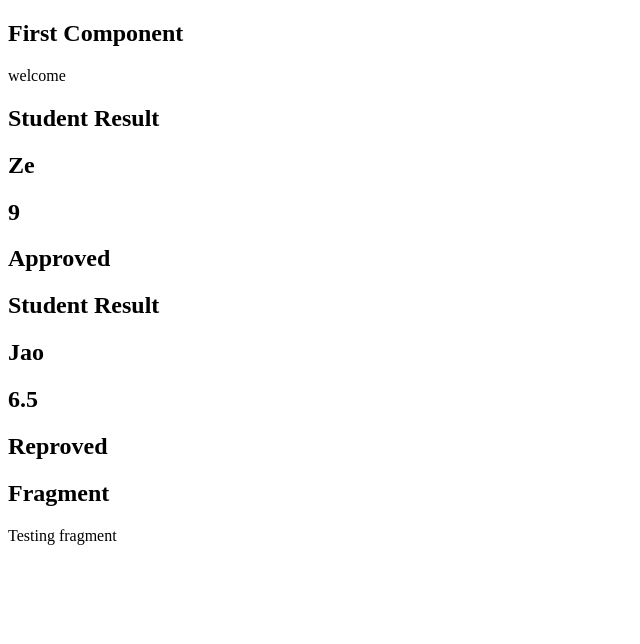
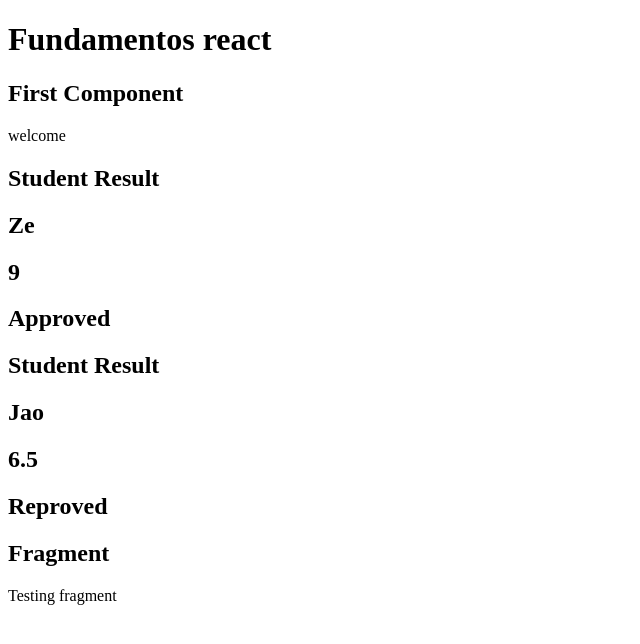
Before and after one commit to fabiocosta07/react-redux-course, a React (Create React App) app in the folder fundamentals-react/: page / in a window 1280 px wide. Shown: the top 644 px of the page, without its empty margins (0-640 px from the left). Built offline with nearby package versions, Linux system fonts and the light colour scheme.

Commit message:
section 2 - 19 - Component App - with export default

```diff
--- a/fundamentals-react/src/App.js
+++ b/fundamentals-react/src/App.js
@@ -1,25 +1,20 @@
-import logo from './logo.svg';
-import './App.css';
+import React from 'react';
+import First from './components/basics/First';
+import SecondWithParam from './components/basics/SecondWithParam'
+import Fragment from './components/basics/Fragment';
 
-function App() {
+export default function App() {
   return (
-    <div className="App">
-      <header className="App-header">
-        <img src={logo} className="App-logo" alt="logo" />
-        <p>
-          Edit <code>src/App.js</code> and save to reload.
-        </p>
-        <a
-          className="App-link"
-          href="https://reactjs.org"
-          target="_blank"
-          rel="noopener noreferrer"
-        >
-          Learn React
-        </a>
-      </header>
-    </div>
-  );
+   <div id="app">
+      <h1>Fundamentos react</h1>
+      <First></First>
+      <SecondWithParam
+        title="Student Result"
+        student="Ze" score={9}/>
+      <SecondWithParam
+        title="Student Result"
+        student="Jao" score={6.5}/>
+      <Fragment></Fragment>
+   </div>
+ );
 }
-
-export default App;
--- a/fundamentals-react/src/index.js
+++ b/fundamentals-react/src/index.js
@@ -1,21 +1,9 @@
 import React from 'react';
 import ReactDOM from 'react-dom';
 import './index.css';
-import First from './components/basics/First';
-import SecondWithParam from './components/basics/SecondWithParam'
-import Fragment from './components/basics/Fragment';
+import App from './App';
 
 ReactDOM.render(
-  <div>
-    <First></First>
-    <SecondWithParam
-      title="Student Result"
-      student="Ze" score={9}/>
-    <SecondWithParam
-      title="Student Result"
-      student="Jao" score={6.5}/>
-    <Fragment></Fragment>
-  </div>
-  ,
+  <App/>,
   document.getElementById('root')
 );
```
